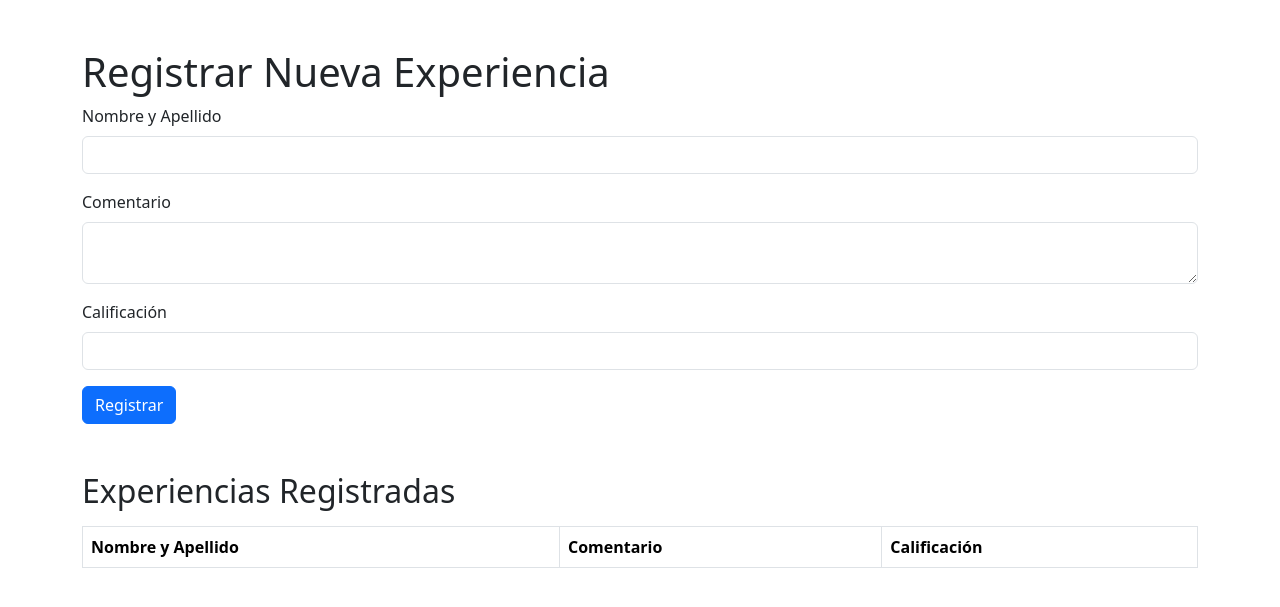
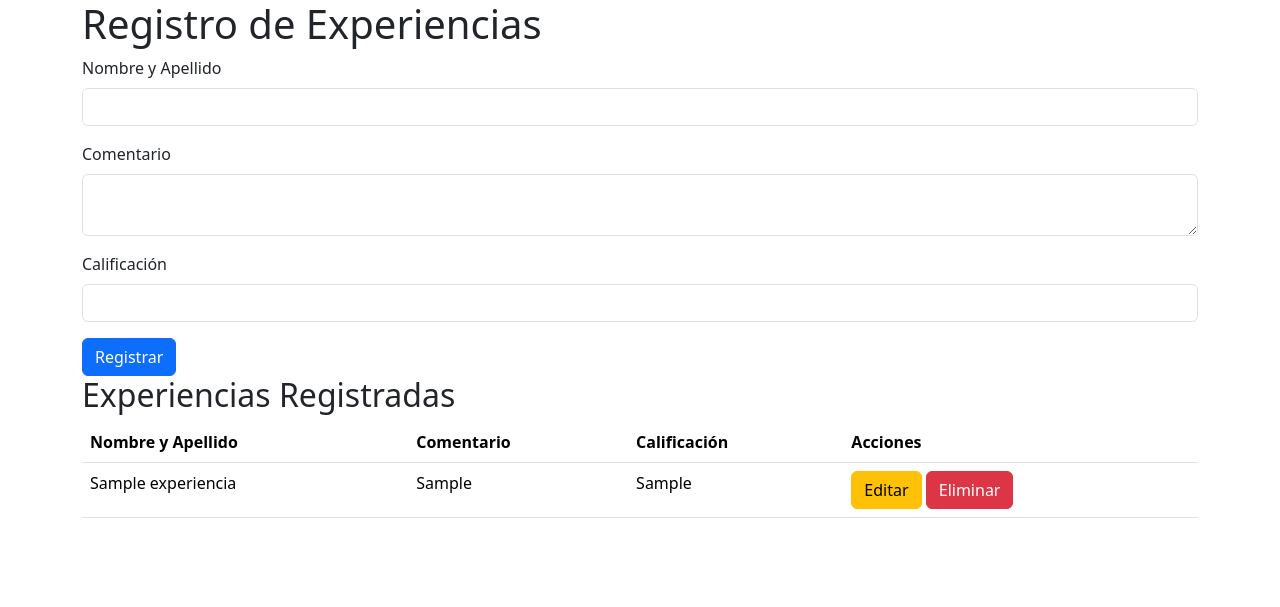
Before and after one commit to Leobar67/Pr-ctica2, a Flask app: page / in a window 1280 px wide. Shown: the top 607 px of the page. Run offline with Flask 3, Linux system fonts and the light colour scheme; tables that the repository leaves empty or names only in its code hold one stand-in row (values such as "Sample post"); lists and menus that the app fills with data are empty; some libraries are stand-ins or nearby versions.

Commit message:
Update experiencias.html

```diff
--- a/templates/experiencias.html
+++ b/templates/experiencias.html
@@ -8,10 +8,11 @@
     <script src="https://code.jquery.com/jquery-3.7.1.min.js"></script>
     <script src="https://cdnjs.cloudflare.com/ajax/libs/jquery-validate/1.19.5/jquery.validate.min.js"></script>
     <script src="https://js.pusher.com/7.0/pusher.min.js"></script>
+    <script src="https://cdn.jsdelivr.net/npm/bootstrap@5.3.3/dist/js/bootstrap.bundle.min.js" integrity="sha384-YvpcrYf0tY3lHB60NNkmXc5s9fDVZLESaAA55NDzOxhy9GkcIdslK1eN7N6jIeHz" crossorigin="anonymous"></script>
 </head>
 <body>
-    <div class="container mt-5">
-        <h1>Registrar Nueva Experiencia</h1>
+    <div class="container">
+        <h1>Registro de Experiencias</h1>
         <form id="frmexperiencias">
             <div class="mb-3">
                 <label for="txtNombreApellido" class="form-label">Nombre y Apellido</label>
@@ -28,107 +29,143 @@
             <button type="submit" class="btn btn-primary">Registrar</button>
         </form>
 
-        <h2 class="mt-5">Experiencias Registradas</h2>
-        <table class="table table-bordered mt-3">
+        <h2>Experiencias Registradas</h2>
+        <table class="table">
             <thead>
                 <tr>
                     <th>Nombre y Apellido</th>
                     <th>Comentario</th>
                     <th>Calificación</th>
+                    <th>Acciones</th>
                 </tr>
             </thead>
-            <tbody id="tablaExperiencias">
-                <!-- Las experiencias se mostrarán aquí -->
-            </tbody>
+            <tbody id="tbodyexperiencias"></tbody>
         </table>
     </div>
 
+    <!-- Modal for Editing -->
+    <div class="modal fade" id="modalEditar" tabindex="-1" aria-labelledby="modalEditarLabel" aria-hidden="true">
+        <div class="modal-dialog">
+            <div class="modal-content">
+                <div class="modal-header">
+                    <h5 class="modal-title" id="modalEditarLabel">Editar Experiencia</h5>
+                    <button type="button" class="btn-close" data-bs-dismiss="modal" aria-label="Close"></button>
+                </div>
+                <div class="modal-body">
+                    <form id="frmEditar">
+                        <input type="hidden" id="editId" name="editId">
+                        <div class="mb-3">
+                            <label for="editNombreApellido" class="form-label">Nombre y Apellido</label>
+                            <input type="text" class="form-control" id="editNombreApellido" name="editNombreApellido" required>
+                        </div>
+                        <div class="mb-3">
+                            <label for="editComentario" class="form-label">Comentario</label>
+                            <textarea class="form-control" id="editComentario" name="editComentario" required></textarea>
+                        </div>
+                        <div class="mb-3">
+                            <label for="editCalificacion" class="form-label">Calificación</label>
+                            <input type="number" class="form-control" id="editCalificacion" name="editCalificacion" required>
+                        </div>
+                        <button type="submit" class="btn btn-primary">Actualizar</button>
+                    </form>
+                </div>
+            </div>
+        </div>
+    </div>
+
     <script>
-        // Validación del formulario
-        $("#frmexperiencias").validate({
-            messages: {
-                txtNombreApellido: {
-                    required: "Ingresa tu Nombre y Apellido",
-                    minlength: "Ingresa al menos 8 letras",
-                    maxlength: "Ingresa menos de 25 letras"
-                },
-                txtComentario: {
-                    required: "Ingresa una reseña positiva",
-                    minlength: "Ingresa al menos 6 caracteres",
-                    maxlength: "Ingresa menos de 25 caracteres"
-                },
-                txtCalificacion: {
-                    required: "Ingresa una calificación",
-                    digits: "La calificación debe ser un número"
-                }
-            },
-            rules: {
-                txtNombreApellido: {
-                    required: true,
-                    minlength: 8,
-                    maxlength: 25
-                },
-                txtComentario: {
-                    required: true,
-                    minlength: 6,
-                    maxlength: 25
-                },
-                txtCalificacion: {
-                    required: true,
-                    digits: true
-                }
+        window.addEventListener("load", function (event) {
+            function buscar() {
+                $.get("/buscar", { timestamp: new Date().getTime() }, function (respuesta) {
+                    $("#tbodyexperiencias").html("");
+
+                    for (var x in respuesta) {
+                        var experiencias = respuesta[x];
+                        $("#tbodyexperiencias").append(`
+                            <tr>
+                                <td>${experiencias[1]}</td>
+                                <td>${experiencias[2]}</td>
+                                <td>${experiencias[3]}</td>
+                                <td>
+                                    <button class="btn btn-warning btn-editar" data-id="${experiencias[0]}" data-nombre="${experiencias[1]}" data-comentario="${experiencias[2]}" data-calificacion="${experiencias[3]}">Editar</button>
+                                    <button class="btn btn-danger btn-eliminar" data-id="${experiencias[0]}">Eliminar</button>
+                                </td>
+                            </tr>
+                        `);
+                    }
+
+                    // Agregar los eventos para eliminar y editar
+                    $(".btn-eliminar").click(function () {
+                        var id = $(this).data("id");
+                        if (confirm("¿Estás seguro de que deseas eliminar esta experiencia?")) {
+                            $.ajax({
+                                url: "/experiencia/eliminar/" + id,
+                                type: "DELETE",
+                                success: function (respuesta) {
+                                    console.log(respuesta);
+                                    buscar(); // Actualiza la tabla después de eliminar
+                                }
+                            });
+                        }
+                    });
+
+                    $(".btn-editar").click(function () {
+                        var id = $(this).data("id");
+                        var nombre = $(this).data("nombre");
+                        var comentario = $(this).data("comentario");
+                        var calificacion = $(this).data("calificacion");
+
+                        // Llenar el modal con los datos actuales
+                        $("#editId").val(id);
+                        $("#editNombreApellido").val(nombre);
+                        $("#editComentario").val(comentario);
+                        $("#editCalificacion").val(calificacion);
+
+                        // Mostrar el modal
+                        $("#modalEditar").modal("show");
+                    });
+                });
             }
+
+            buscar();
+
+            // Pusher configuration
+            Pusher.logToConsole = true;
+            var pusher = new Pusher("2df86616075904231311", {
+                cluster: "us2"
+            });
+
+            // Event to listen for updates
+            var channel = pusher.subscribe('experiencias-channel');
+            channel.bind('experiencias-updated', function(data) {
+                buscar(); // Refresh the table on update
+            });
         });
 
-        // Inicialización de Pusher
-        var pusher = new Pusher("2df86616075904231311", {
-            cluster: "eu" // Actualizado al clúster correcto
+        $("#frmexperiencias").submit(function (event) {
+            event.preventDefault();
+
+            $.post("/registrar", $(this).serialize(), function (respuesta) {
+                console.log(respuesta);
+                buscar(); // Actualiza la tabla después de registrar
+            });
         });
 
-        var channel = pusher.subscribe("canalRegistrosexperiencias");
-        channel.bind("registroexperiencias", function(data) {
-            // Asegúrate de que las claves de data coincidan con las del objeto enviado desde el servidor
-            if (data.Nombre_Apellido && data.Comentario && data.Calificacion) {
-                $("#tablaExperiencias").prepend(`
-                    <tr>
-                        <td>${data.Nombre_Apellido}</td>
-                        <td>${data.Comentario}</td>
-                        <td>${data.Calificacion}</td>
-                    </tr>
-                `);
-            }
-        });
+        $("#frmEditar").submit(function (event) {
+            event.preventDefault();
 
-        // Envío del formulario con AJAX
-        $("#frmexperiencias").on("submit", function(e) {
-            e.preventDefault();
-
-            if ($(this).valid()) {
-                let nombreApellido = $("#txtNombreApellido").val();
-                let comentario = $("#txtComentario").val();
-                let calificacion = $("#txtCalificacion").val();
-
-                $.ajax({
-                    url: "/registrar",
-                    method: "POST",
-                    data: {
-                        txtNombreApellido: nombreApellido,
-                        txtComentario: comentario,
-                        txtCalificacion: calificacion
-                    },
-                    success: function(response) {
-                        alert("Experiencia registrada correctamente");
-                        // Limpia el formulario tras registrar
-                        $("#frmexperiencias")[0].reset();
-                    },
-                    error: function(err) {
-                        alert("Error al registrar la experiencia");
-                    }
-                });
-            }
+            var id = $("#editId").val();
+            $.ajax({
+                url: "/experiencia/editar/" + id,
+                type: "PUT",
+                data: $(this).serialize(),
+                success: function (respuesta) {
+                    console.log(respuesta);
+                    buscar(); // Actualiza la tabla después de editar
+                    $("#modalEditar").modal("hide"); // Cierra el modal
+                }
+            });
         });
     </script>
-
-    <script src="https://cdn.jsdelivr.net/npm/bootstrap@5.3.3/dist/js/bootstrap.bundle.min.js" integrity="sha384-YvpcrYf0tY3lHB60NNkmXc5s9fDVZLESaAA55NDzOxhy9GkcIdslK1eN7N6jIeHz" crossorigin="anonymous"></script>
 </body>
 </html>
```
